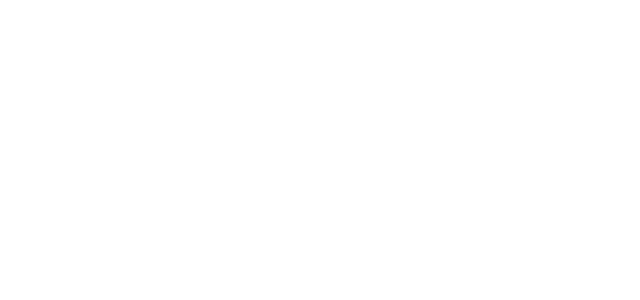
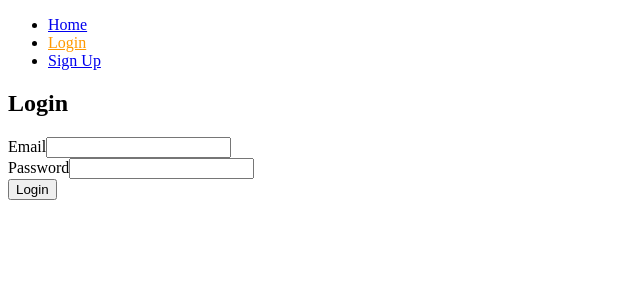
Before and after one commit to ZaeemKazmi/fooditory-front, a React (Create React App) app: page /login in a window 1280 px wide. Shown: the top 300 px of the page, without its empty margins (0-640 px from the left). Built offline with nearby package versions, Linux system fonts and the light colour scheme.

Commit message:
Basic Authentication via front and backend both completed

```diff
--- a/src/MainRouter.js
+++ b/src/MainRouter.js
@@ -1,14 +1,19 @@
 import React from 'react';
 import {Route, Switch} from 'react-router-dom';
 import Home from './core/Home';
+import Menu from './core/Menu';
 import Signup from './user/Signup';
+import Login from './user/Login';
 
 
 const MainRouter = () => (
     <div>
+        <Menu />
         <Switch>
             <Route exact path="/" component={Home}></Route>
-            <Route exact path="/Signup" component={Signup}></Route>
+            <Route exact path="/signup" component={Signup}></Route>
+            <Route exact path="/login" component={Login}></Route>
+
         </Switch>
     </div>
 );
--- /dev/null
+++ b/src/auth/index.js
@@ -0,0 +1,65 @@
+const axios = require('axios');
+
+export const signup = user => {
+    return axios
+        .post('http://localhost:8080/signup', user)
+        .then(response => {
+            return response;
+        })
+        .catch(err => {
+            return Promise.reject(err);
+        });
+}
+
+export const login = user => {
+    return axios
+        .post('http://localhost:8080/login', user)
+        .then(response => {
+            return response;
+        })
+        .catch(err => {
+            return Promise.reject(err);
+        });
+}
+
+export const logout = (next) => {
+    let headers;
+    if (typeof window !== "undefined") {
+        const token = JSON.parse(localStorage.getItem("jwt")).token
+        headers = {
+            'Authorization': `Bearer ${token}`
+        }
+        localStorage.removeItem("jwt")
+    };
+    next()
+
+    return axios
+        .post('http://localhost:8080/logout', '', { headers })
+        .then(response => {
+            console.log('logout', response);
+            return response;
+        })
+        .catch(err => {
+            console.error(err.message);
+        });
+
+}
+
+export const authenticate = (jwt, next) => {
+    if (typeof window !== "undefined") {
+        localStorage.setItem("jwt", JSON.stringify(jwt));
+        next();
+    }
+}
+
+export const isAuthenticated = () => {
+    if (typeof window == "undefined") {
+        return false;
+    }
+
+    if (localStorage.getItem("jwt")) {
+        return JSON.parse(localStorage.getItem("jwt"));
+    } else {
+        return false;
+    }
+}
--- /dev/null
+++ b/src/core/Menu.js
@@ -0,0 +1,46 @@
+import React from 'react';
+import { Link, withRouter } from 'react-router-dom'
+import { logout , isAuthenticated } from '../auth';
+
+const isActive = (history, path) => {
+    if (history.location.pathname === path) return { color: "#ff9900" }
+    else return { colour: "#ffffff" }
+}
+
+const Menu = ({ history }) => (
+    <div>
+        <ul className="nav nav-tabs bg-primary">
+            <li className="nav-item">
+                <Link className="nav-link" style={isActive(history, "/")} to="/">Home</Link>
+            </li>
+
+            {!isAuthenticated() && (
+                <>
+                    <li className="nav-item">
+                        <Link className="nav-link" style={isActive(history, "/login")} to="/login">Login</Link>
+                    </li>
+                    <li className="nav-item">
+                        <Link className="nav-link" style={isActive(history, "/signup")} to="/signup">Sign Up</Link>
+                    </li>
+                </>
+            )}
+
+            {isAuthenticated() && (
+                <>
+                    <li className="nav-item">
+                        <a className="nav-link" style={
+                            (isActive(history, "/logout"), { cursor: "pointer", color: "#fff" })
+                        } onClick={() => logout(() => history.push('/'))} to="/logout">Logout</a>
+                    </li>
+                    <li className="nav-item">
+                        <a className="nav-link" style={({ cursor: "pointer", color: "#fff" })}>
+                        {isAuthenticated().user.name}
+                        </a>
+                    </li>
+                </>
+            )}
+        </ul>
+    </div>
+);
+
+export default withRouter(Menu);
--- /dev/null
+++ b/src/user/Login.js
@@ -0,0 +1,100 @@
+import React, { Component } from 'react';
+import { Redirect } from 'react-router-dom'
+import { login , authenticate , isAuthenticated } from '../auth';
+
+class Login extends Component {
+    constructor() {
+        super()
+        this.state = {
+            email: "",
+            password: "",
+            error: "",
+            redirectToReferer: false,
+            loading: false
+        }
+    }
+
+    handleChange = name => event => {
+        this.setState({ error: "" });
+        this.setState({ [name]: event.target.value });
+    }
+
+    clickSubmit = event => {
+        event.preventDefault();
+        this.setState({ loading: true });
+        const { email, password } = this.state;
+
+        const user = {
+            email,
+            password
+        };
+        console.log(user);
+        login(user).then(response => {
+            this.setState({ loading: false });
+            authenticate(response.data, () => {
+                this.setState({ redirectToReferer: true });
+            });
+        }).catch(err => {
+            this.setState({ loading: false });
+            console.log(err.response);
+            this.setState({ error: err.response.data.error });
+        });
+    }
+
+    loginForm = (email, password) => (
+        <form>
+            <div className="form-group">
+                <label className="text-muted">Email</label>
+                <input onChange={this.handleChange("email")}
+                    type="email"
+                    className="form-control"
+                    value={email}>
+                </input>
+            </div>
+            <div className="form-group">
+                <label className="text-muted">Password</label>
+                <input onChange={this.handleChange("password")}
+                    type="password"
+                    className="form-control"
+                    value={password}>
+                </input>
+            </div>
+            <button onClick={this.clickSubmit} className="btn btn-raised btn-primary">
+                Login
+            </button>
+        </form>
+    );
+
+    render() {
+        const { email, password, error, redirectToReferer, loading } = this.state;
+
+        if(isAuthenticated()){
+            return <Redirect to="/" />
+        }
+
+        if (redirectToReferer) {
+            return <Redirect to="/" />
+        }
+
+        return (
+            <div className="container">
+                <h2 className="mt-5 mb-5">Login</h2>
+
+                <div className="alert alert-danger" style={{ display: error ? "" : "none" }}>
+                    {error}
+                </div>
+
+                {loading ?
+                    <div className="jumbotron text-center">
+                        <h2>Loading...</h2>
+                    </div> : (
+                        ""
+                    )}
+
+                {this.loginForm(email, password)}
+            </div>
+        );
+    }
+}
+
+export default Login;
--- a/src/user/Signup.js
+++ b/src/user/Signup.js
@@ -1,5 +1,6 @@
 import React, { Component } from 'react';
-const axios = require('axios')
+import { Redirect } from 'react-router-dom'
+import { signup , isAuthenticated } from '../auth';
 
 class Signup extends Component {
     constructor() {
@@ -19,10 +20,9 @@ class Signup extends Component {
         }
     }
 
-
-
     handleChange = name => event => {
         this.setState({ error: "" });
+        this.setState({ open: false });
         this.setState({ [name]: event.target.value });
     }
 
@@ -45,14 +45,8 @@ class Signup extends Component {
             }
         };
         console.log(user);
-        this.signup(user);
-    }
-
-    signup = user => {
-        axios
-            .post('http://localhost:8080/users', user)
-            .then(response => {
-                console.log(response);
+        signup(user).then(response => {
+            console.log(response)
             this.setState({
                 name: "",
                 email: "",
@@ -66,12 +60,17 @@ class Signup extends Component {
                 error: "",
                 open: true
             });
-            })
-            .catch(err => {
-                console.error(err.message);
-                this.setState({ error: "Registration failed!" });
+        }).catch(err => {
+            console.log(err.response);
+            if (!(JSON.stringify(err.response.data.error).startsWith("{"))) {
+                this.setState({ error: err.response.data.error });
+            } else {
+                this.setState({ error: "Multiple incorrect values, please fix for your errors and then try again!" });
+            }
         });
     }
+
+
 
     signupForm = (name, email, password, countryOfOrigin, accommName, accommStreet, accommZipcode, accommCity, accommCountry) => (
         <form>
@@ -151,6 +150,10 @@ class Signup extends Component {
     render() {
         const { name, email, password, countryOfOrigin, accommName, accommStreet, accommZipcode, accommCity, accommCountry, error, open } = this.state;
 
+        if(isAuthenticated()){
+            return <Redirect to="/" />
+        }
+
         return (
             <div className="container">
                 <h2 className="mt-5 mb-5">Signup</h2>
@@ -160,7 +163,7 @@ class Signup extends Component {
                 </div>
 
                 <div className="alert alert-success" style={{ display: open ? "" : "none" }}>
-                    New account is successfully created!
+                    New account is successfully created! Please login.
                 </div>
 
                 {this.signupForm(name, email, password, countryOfOrigin, accommName, accommStreet, accommZipcode, accommCity, accommCountry)}
```
Lines whose indentation alone changed are shown as unchanged.
